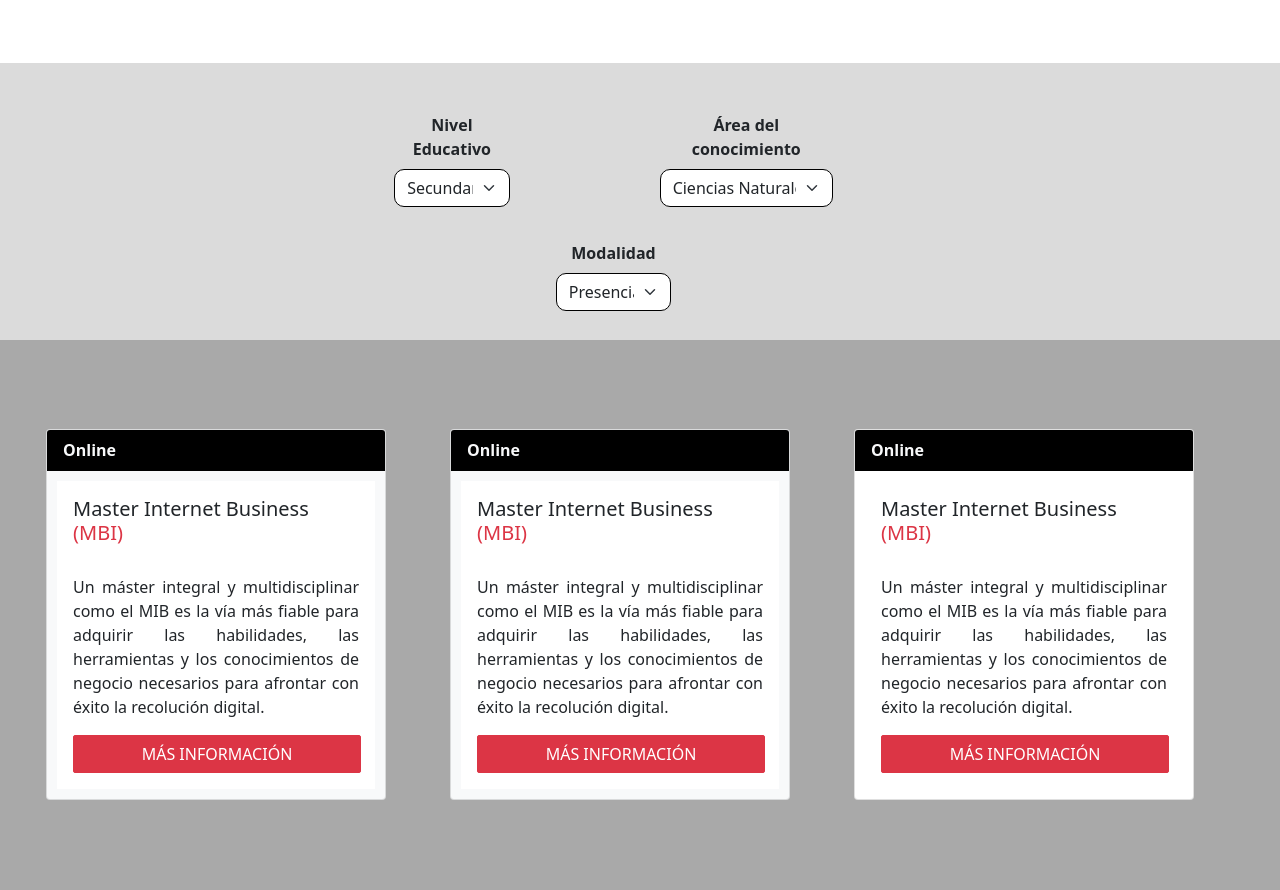
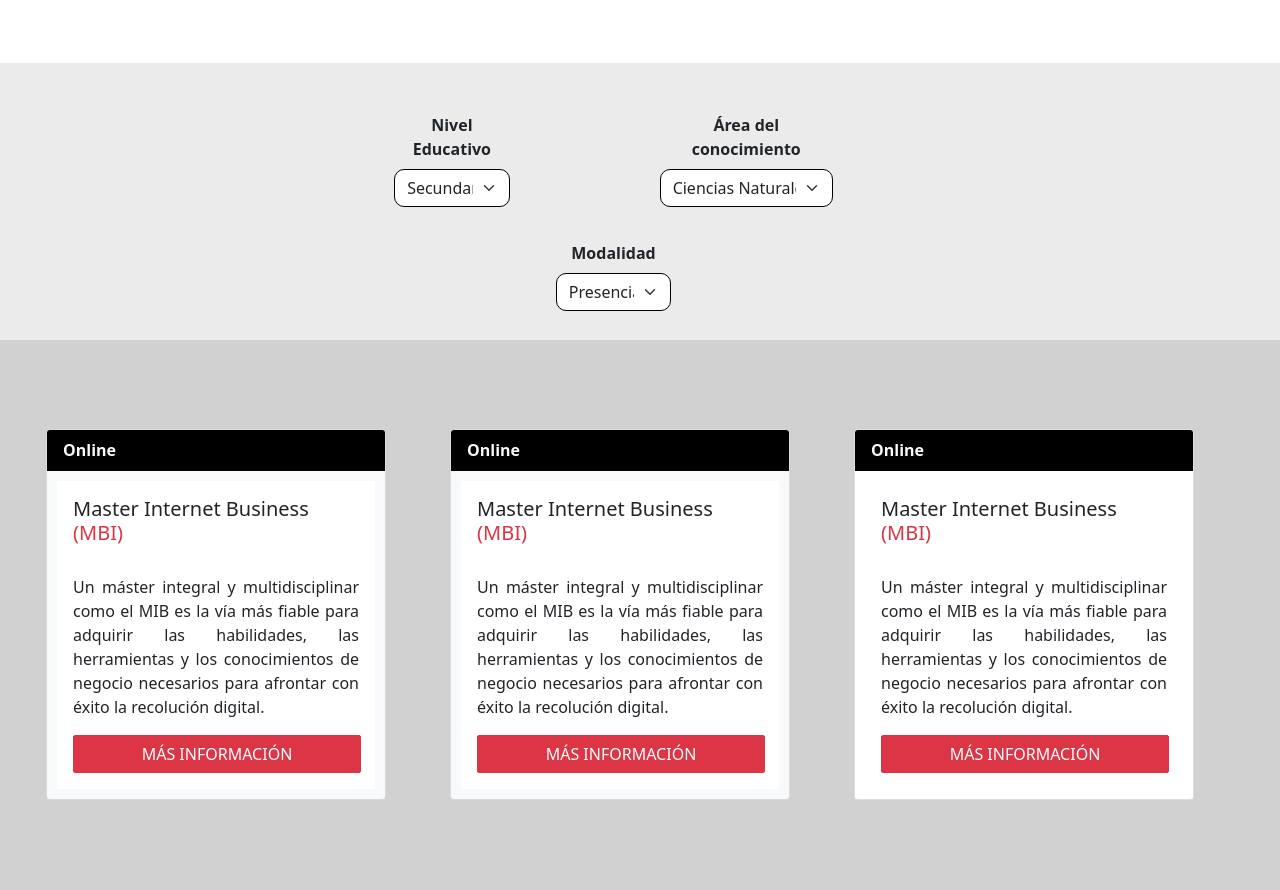
Before and after one commit to Johndisg/Prueba-Test, a plain HTML site: page Prueba Test/index.html in a window 1280 px wide. Shown: the part 1222-2112 px from the top of the page. Drawn offline with nearby package versions, Linux system fonts and the light colour scheme.

Commit message:
Changes 2

```diff
--- a/Prueba Test/styles/estilos.css
+++ b/Prueba Test/styles/estilos.css
@@ -123,7 +123,7 @@ body {
 }
 
 .seccion3 {
-    background-color: rgb(219, 219, 219);
+    background-color: rgb(235, 235, 235);
     padding: 20px;
     display: flex;
     flex-wrap: wrap;
@@ -149,7 +149,7 @@ body {
 }
 
 .seccion4 {
-    background-color: darkgray;
+    background-color: rgb(209, 209, 209);
     display: flex;
     justify-content: center;
     flex-wrap: wrap;
@@ -160,7 +160,6 @@ body {
     margin-right: 40px;
     margin-top: 40px;
     width: 340px;
-
 }
 
 .seccion4 .card-body {
```
